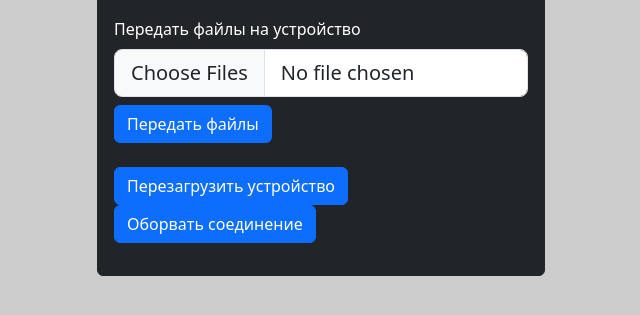
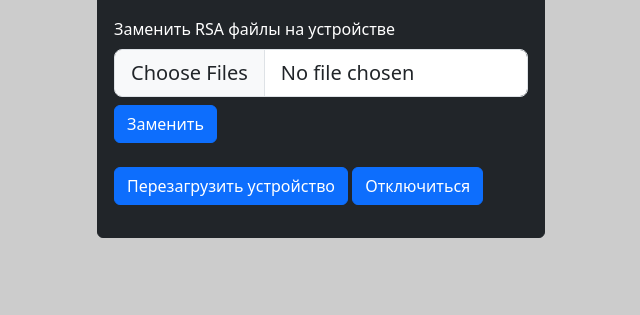
Before and after one commit to ilyash0/WebSSH, a Python web app: template templates/panel.html in a window 1280 px wide. Shown: the part 292-607 px from the top of the page, without its empty margins (319-959 px from the left). Run offline with Jinja, Linux system fonts and the light colour scheme; the template is opened without the code that fills it, so the values that code supplies are empty.

Commit message:
Minor changes

```diff
--- a/templates/panel.html
+++ b/templates/panel.html
@@ -27,16 +27,16 @@
 
         <form name="upload_form" onsubmit="upload_files(files_list.files); return false">
             <div style="margin-bottom: 8px">
-                <label for="files_list" class="form-label">Передать файлы на устройство</label>
+                <label for="files_list" class="form-label">Заменить RSA файлы на устройстве</label>
                 <input class="form-control form-control-lg" type="file" id="files_list" multiple required>
             </div>
-            <button type="submit" class="btn btn-primary">Передать файлы</button>
+            <button type="submit" class="btn btn-primary">Заменить</button>
         </form>
 
         <br>
         <div class="mb-3">
             <button type="button" class="btn btn-primary" onclick="send_reboot()">Перезагрузить устройство</button>
-            <button type="button" class="btn btn-primary" onclick="disconnect()">Оборвать соединение</button>
+            <button type="button" class="btn btn-primary" onclick="disconnect()">Отключиться</button>
         </div>
     </div>
 </div>
```
